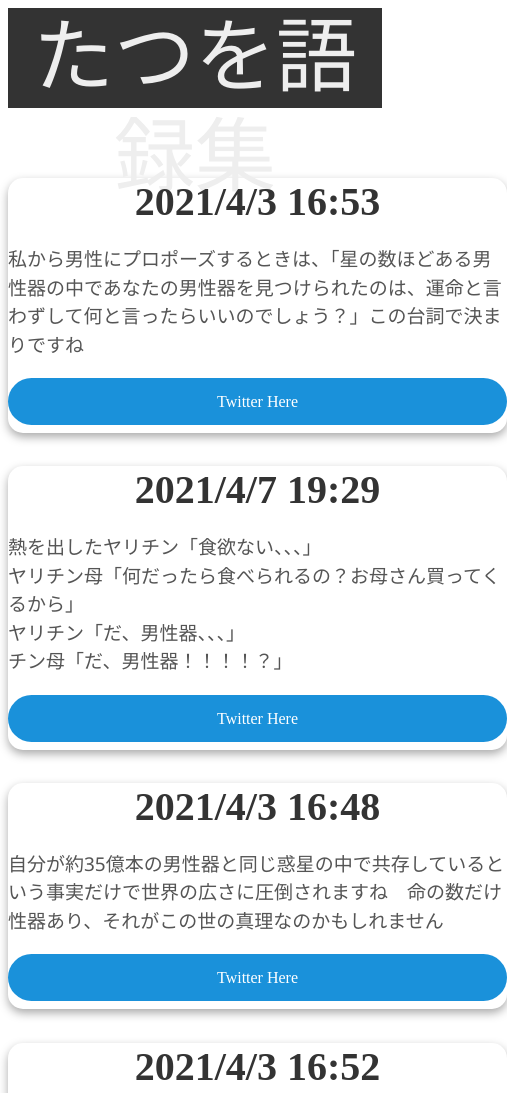
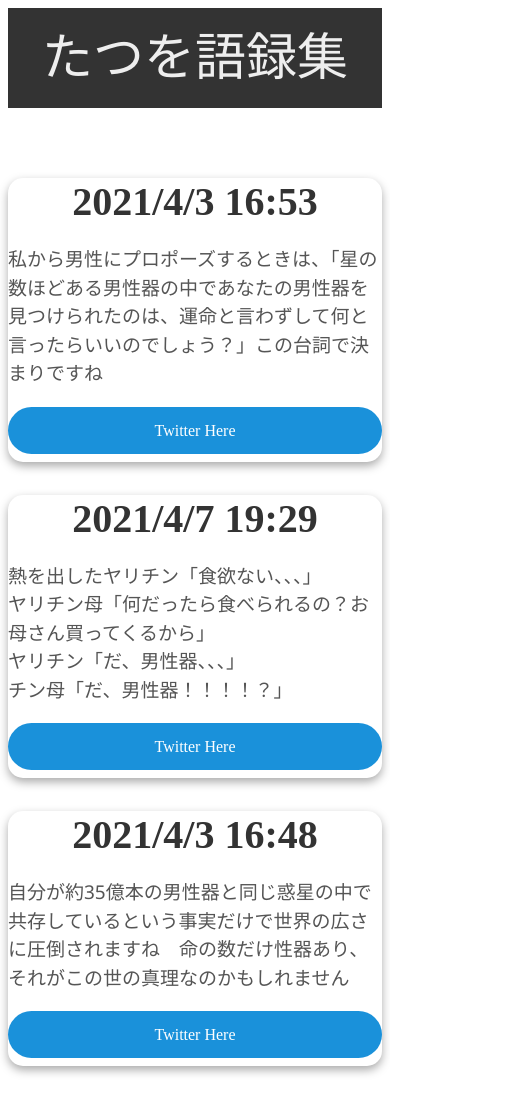
Before and after one commit to kahenteikou/tatuo_list, a Gatsby site: page /tatuo_list in a window 390 px wide. Shown: the top 1093 px of the page, 507 px wide, since content can reach past the window. Built offline with nearby package versions, Linux system fonts and the light colour scheme; Gatsby itself is replaced by a stand-in of ours.

Commit message:
mobile
Signed-off-by: Kokkiemouse <Kokkiemouse@fascode.net>

```diff
--- a/src/pages/tatuo_list.css
+++ b/src/pages/tatuo_list.css
@@ -1,5 +1,5 @@
 .card {
-    width: 499px;
+    max-width: 499px;
     margin-left: auto;
     margin-right: auto;
     background: #fff;
@@ -19,6 +19,7 @@
     font-size: 19px;
     line-height: 1.5;
 }
+
 .banner {
     height: 100px;
     text-align: center;
@@ -47,3 +48,9 @@
 .margine_kasegi{
     height: 3px;
 }
+@media screen and (max-width: 499px){
+.banner {
+    font-size: 51px;
+
+}
+}
```
